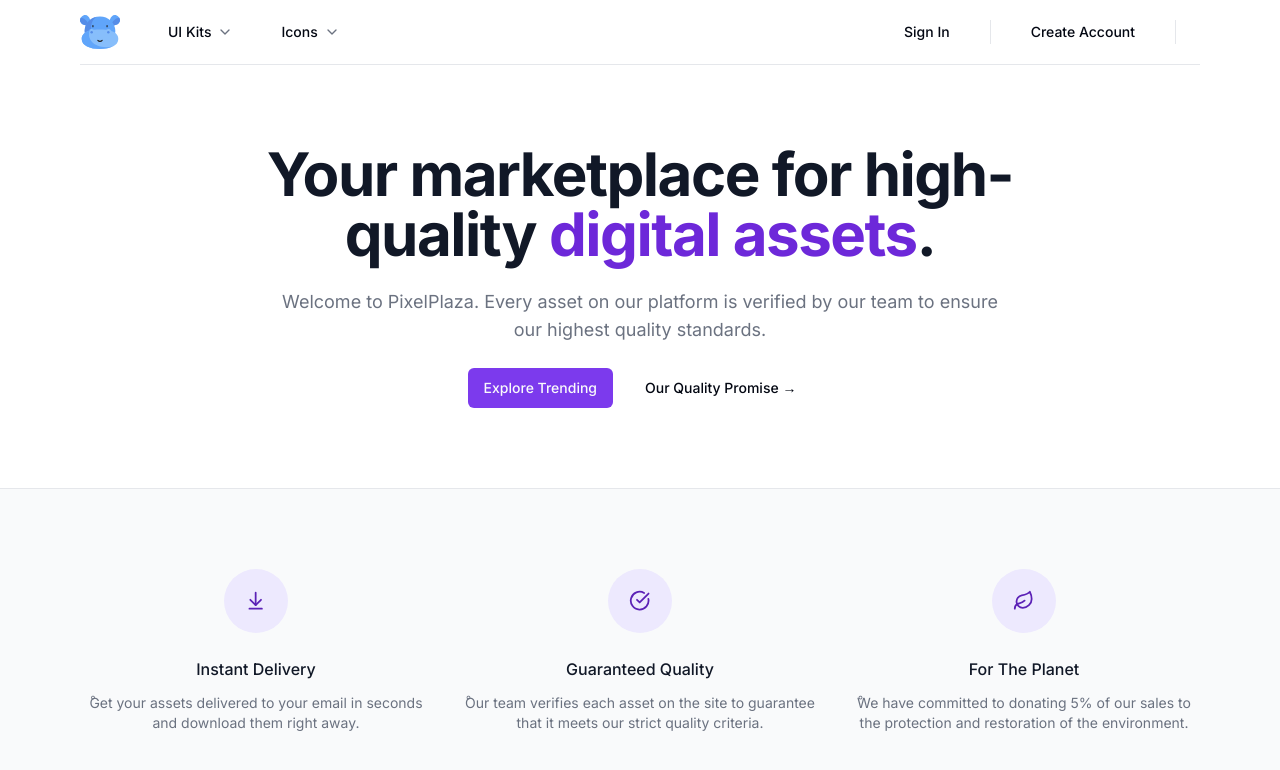
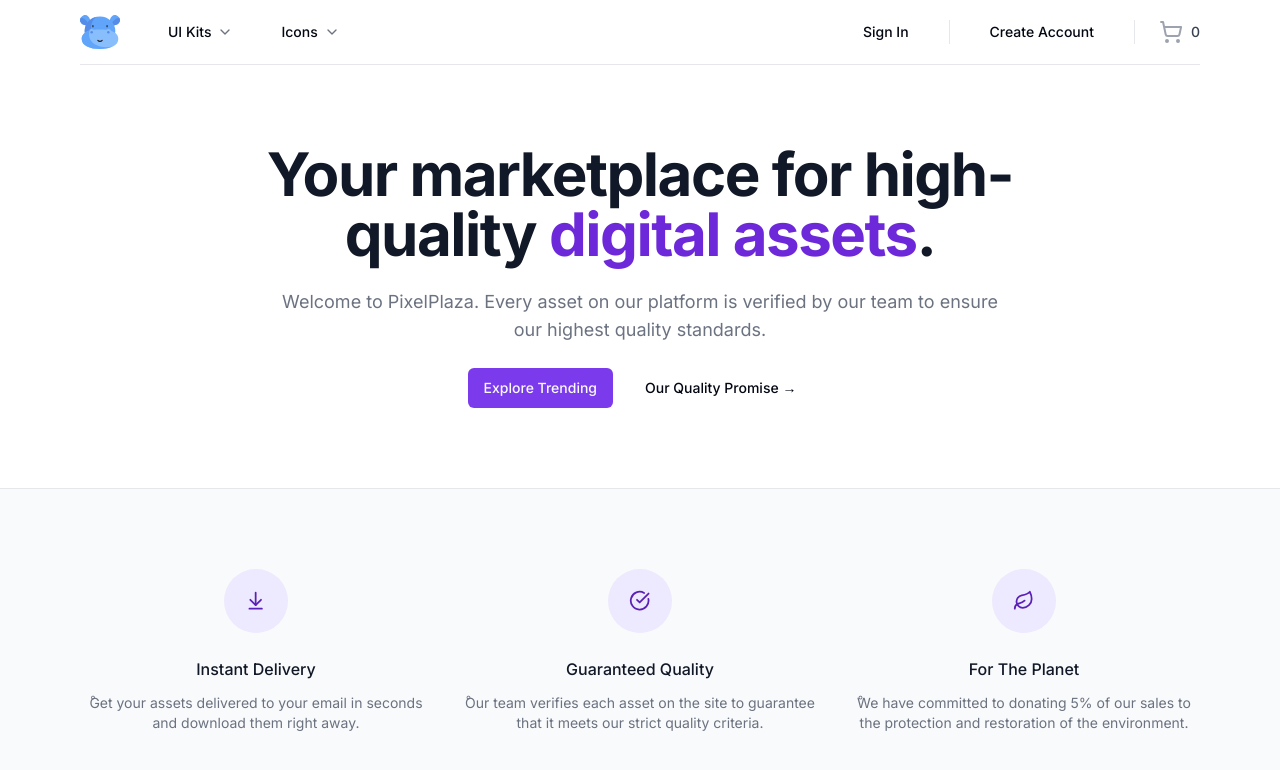
Before and after one commit to MahmoudZakarya/pixelplaza, a Next.js app: page / in a window 1280 px wide. Shown: the top 770 px of the page. Built offline with nearby package versions, Linux system fonts and the light colour scheme.

Commit message:
adding shadcn sheet for the cart

```diff
--- a/src/components/Cart.tsx
+++ b/src/components/Cart.tsx
@@ -2,12 +2,23 @@
 
 
 import React from 'react'
-import { Sheet } from './ui/sheet'
+import { Sheet, SheetContent, SheetHeader, SheetTitle, SheetTrigger } from './ui/sheet'
+import { ShoppingCartIcon } from 'lucide-react'
 
 const Cart = () => {
   return (
     <Sheet>
-
+        <SheetTrigger className='group -m-2 flex items-center p-2 '>
+            <ShoppingCartIcon aria-hidden="true" className='h-6 w-6 flex-shrink-0 text-gray-400 group-hover:text-gray-500' />
+            <span className='ml-2 text-sm font-medium text-gray-700 group-hover:text-gray=800'>
+                0
+            </span>
+        </SheetTrigger>
+        <SheetContent className='flex w-full flex-col pr-0 sm:max-w-lg'>
+            <SheetHeader className='space-y-2.5 pr-6 '>
+                <SheetTitle>Cart (0)</SheetTitle>
+            </SheetHeader>
+        </SheetContent>
     </Sheet>
   )
 }
--- a/src/components/Navbar.tsx
+++ b/src/components/Navbar.tsx
@@ -5,7 +5,7 @@
 import NavItems from './NavItems'
 import { buttonVariants } from './ui/button'
 import { Span } from 'next/dist/trace'
-import Cart from './cart'
+import Cart from './Cart'
 
 const Navbar = () => {
 
```
